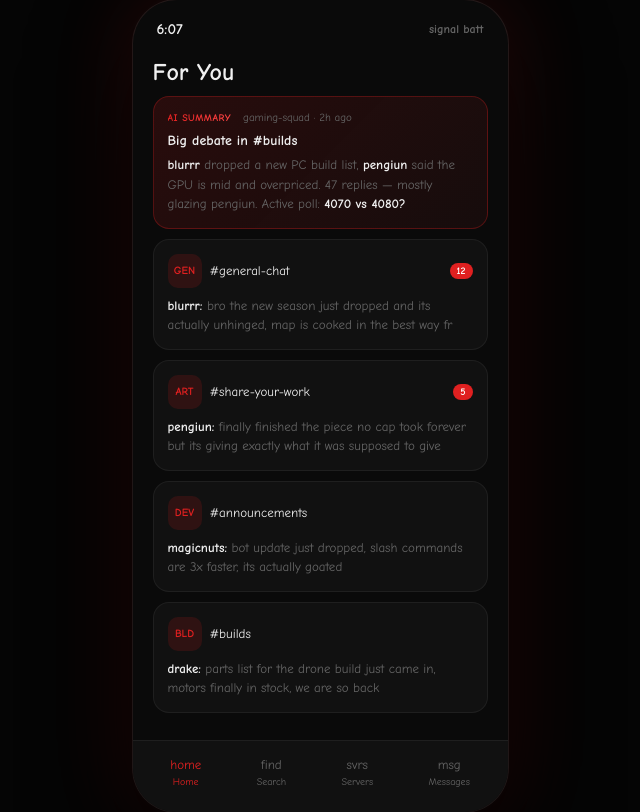
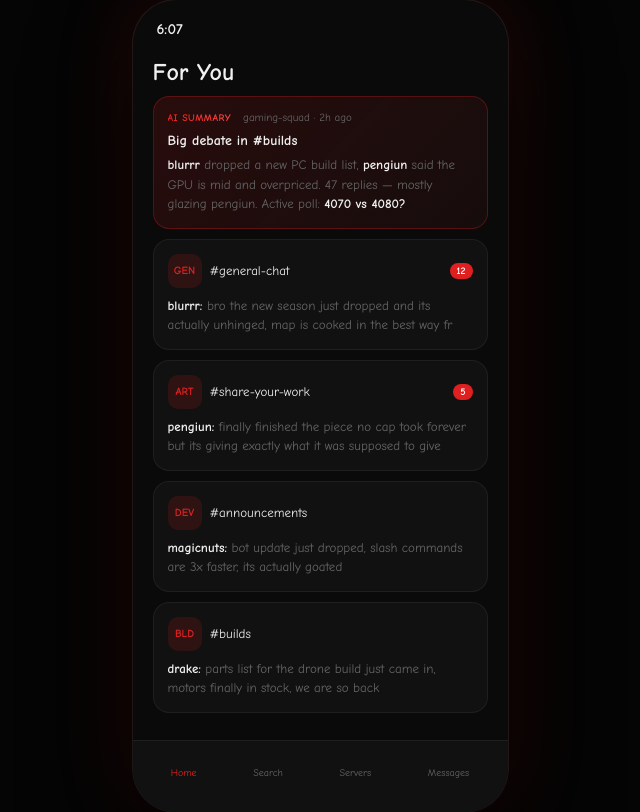
Before and after one commit to anish-bjpg/betterdiscord.io, a plain HTML site: page index.html in a window 1280 px wide. Shown: the whole page, without its empty margins (320-960 px from the left). Drawn offline with Linux system fonts and the light colour scheme.

Commit message:
Update index.html

```diff
--- a/index.html
+++ b/index.html
@@ -90,7 +90,7 @@ h1{font-family:'Comic Sans MS','Comic Sans',cursive;font-size:24px;padding:14px
 </head>
 <body>
 <div class="phone">
-  <div class="bar"><span>6:07</span><span style="font-size:12px;color:var(--m)">signal batt</span></div>
+  <div class="bar"><span>6:07</span><span></span></div>
 
   <!-- HOME -->
   <div class="screen active" id="screen-home">
@@ -156,10 +156,10 @@ h1{font-family:'Comic Sans MS','Comic Sans',cursive;font-size:24px;padding:14px
   </div>
 
   <div class="nav">
-    <div class="ni active" id="nav-home" onclick="switchScreen('home')"><span class="ic">home</span><span class="nl">Home</span></div>
-    <div class="ni" id="nav-search" onclick="switchScreen('search')"><span class="ic">find</span><span class="nl">Search</span></div>
-    <div class="ni" id="nav-servers" onclick="switchScreen('servers')"><span class="ic">svrs</span><span class="nl">Servers</span></div>
-    <div class="ni" id="nav-dm" onclick="switchScreen('dm')"><span class="ic">msg</span><span class="nl">Messages</span></div>
+    <div class="ni active" id="nav-home" onclick="switchScreen('home')"><span class="nl">Home</span></div>
+    <div class="ni" id="nav-search" onclick="switchScreen('search')"><span class="nl">Search</span></div>
+    <div class="ni" id="nav-servers" onclick="switchScreen('servers')"><span class="nl">Servers</span></div>
+    <div class="ni" id="nav-dm" onclick="switchScreen('dm')"><span class="nl">Messages</span></div>
   </div>
 </div>
 
```
